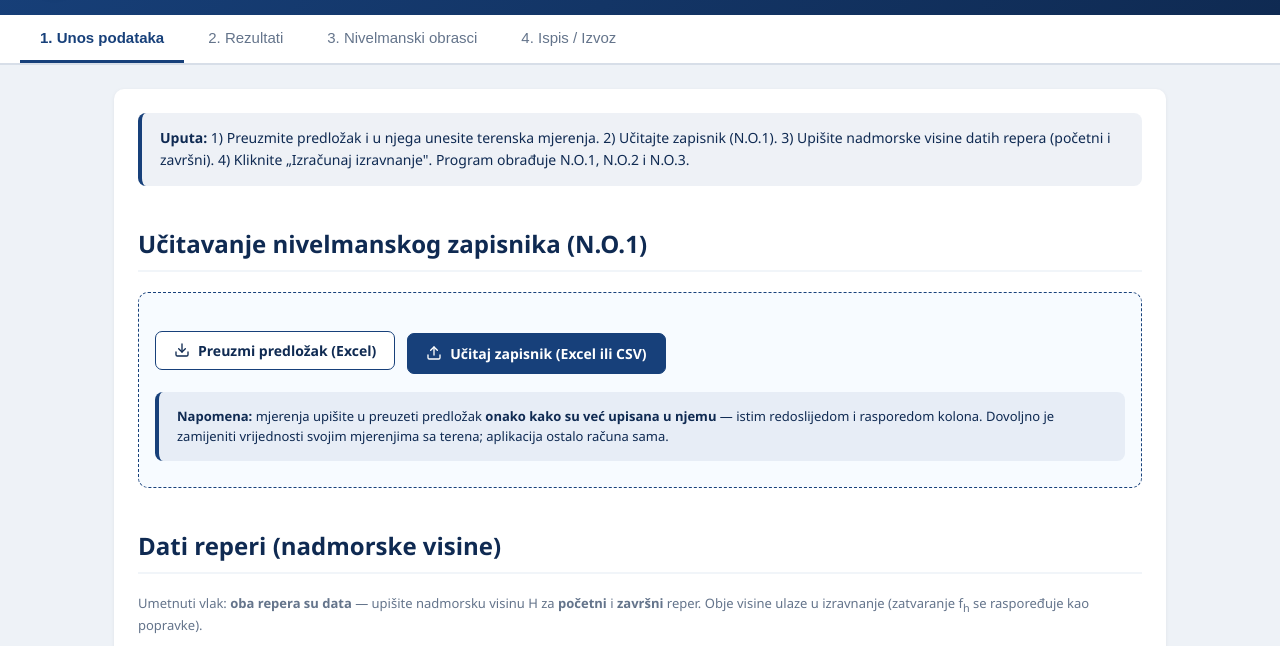
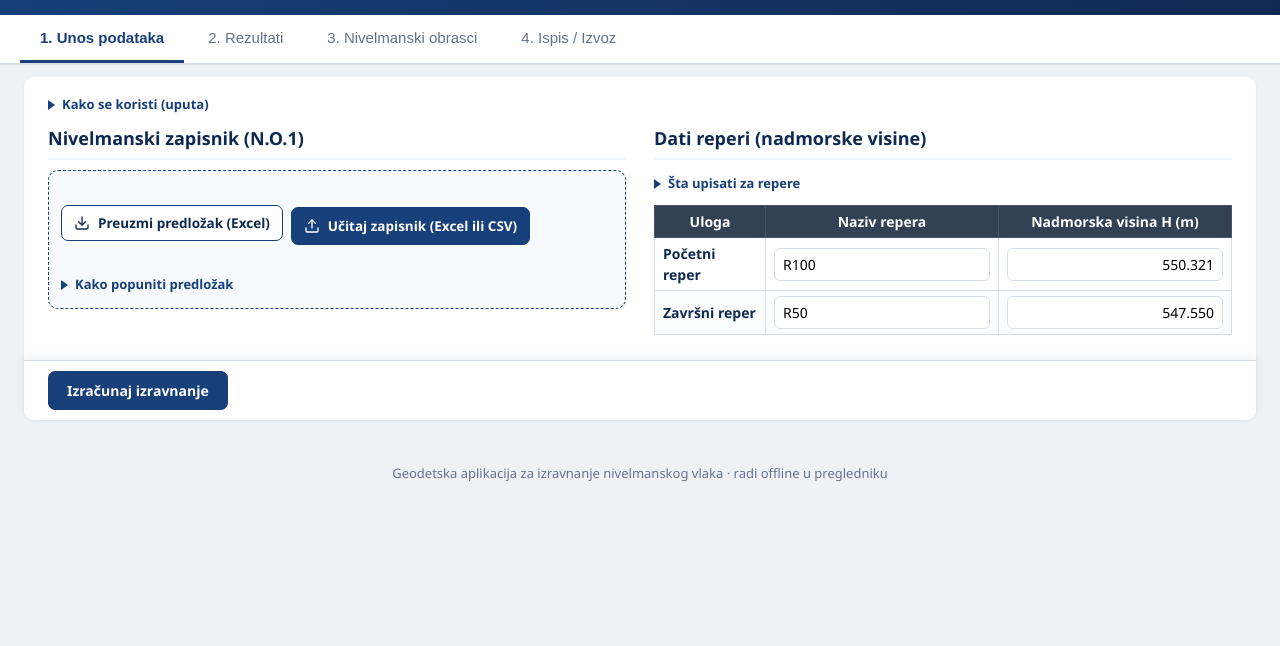
Before and after one commit to Edis199/Poligonski-vlak, a plain HTML site: page nivelman-app/index.html in a window 1280 px wide. Shown: the part 80-726 px from the top of the page. Drawn offline with Linux system fonts and the light colour scheme.

Commit message:
Nivelmanska: kartica Unos u dvije kolone, sklopljena objašnjenja, stalno vidljivo dugme Izračunaj

```diff
--- a/nivelman-app/index.html
+++ b/nivelman-app/index.html
@@ -41,13 +41,18 @@
 <main>
   <!-- ========== UNOS ========== -->
   <section id="unos" class="panel vidljiv">
+    <details class="uputa">
+      <summary>Kako se koristi (uputa)</summary>
       <div class="info">
         <strong>Uputa:</strong> 1) Preuzmite predložak i u njega unesite terenska mjerenja.
         2) Učitajte zapisnik (N.O.1). 3) Upišite nadmorske visine datih repera (početni i završni).
         4) Kliknite „Izračunaj izravnanje". Program obrađuje N.O.1, N.O.2 i N.O.3.
       </div>
+    </details>
 
-    <h2>Učitavanje nivelmanskog zapisnika (N.O.1)</h2>
+    <div class="unos-mreza">
+      <div class="unos-lijevo">
+        <h2>Nivelmanski zapisnik (N.O.1)</h2>
         <div class="ucitavanje-okvir">
           <div class="alatna">
         <button id="preuzmiPredlozak" class="dugme dugme-ikona">
@@ -62,18 +67,24 @@
         </label>
         <span id="statusUcitavanja" class="napomena"></span>
       </div>
-      <div class="info" style="font-size:13px">
-        <b>Napomena:</b> mjerenja upišite u preuzeti predložak <b>onako kako su već upisana u njemu</b> —
+          <details class="pomoc">
+            <summary>Kako popuniti predložak</summary>
+            <p class="napomena"><b>Napomena:</b> mjerenja upišite u preuzeti predložak <b>onako kako su već upisana u njemu</b> —
               istim redoslijedom i rasporedom kolona. Dovoljno je zamijeniti vrijednosti svojim mjerenjima
-        sa terena; aplikacija ostalo računa sama.
-      </div>
+              sa terena; aplikacija ostalo računa sama.</p>
+          </details>
           <div id="sazetakUcitavanja"></div>
         </div>
+      </div>
 
+      <div class="unos-desno">
         <h2>Dati reperi (nadmorske visine)</h2>
+        <details class="pomoc">
+          <summary>Šta upisati za repere</summary>
           <p class="napomena">Umetnuti vlak: <b>oba repera su data</b> — upišite nadmorsku visinu H za
             <b>početni</b> i <b>završni</b> reper. Obje visine ulaze u izravnanje (zatvaranje f<sub>h</sub>
             se raspoređuje kao popravke).</p>
+        </details>
         <div class="tabela-omot">
     <table class="tabela tabela-reperi" id="tabelaReperi">
       <thead>
@@ -94,8 +105,10 @@
     </table>
     </div>
         <p class="napomena" id="napomenaReperi"></p>
+      </div>
+    </div>
 
-    <div class="akcije">
+    <div class="akcije akcije-unos">
       <button id="izracunaj" class="dugme primarno">Izračunaj izravnanje</button>
     </div>
   </section>
--- a/nivelman-app/stil.css
+++ b/nivelman-app/stil.css
@@ -375,3 +375,52 @@ a.dugme-zagl{display:inline-flex;align-items:center;gap:8px;text-decoration:none
 .posao-podnozje{justify-content:flex-end;margin-top:14px}
 @media (max-width:600px){.posao-red{grid-template-columns:1fr}.posao-traka{margin-left:0;width:100%;justify-content:space-between}}
 @media print{.posao-traka,.posao-modal{display:none!important}}
+
+/* ===== Kartica „Unos podataka": gust raspored, sve na jednom ekranu ===== */
+.uputa{margin:0 0 12px}
+.uputa>summary,.pomoc>summary{cursor:pointer;color:var(--plava);font-size:13px;font-weight:600;list-style:none;display:inline-block;padding:2px 0}
+.uputa>summary::-webkit-details-marker,.pomoc>summary::-webkit-details-marker{display:none}
+.uputa>summary::before,.pomoc>summary::before{content:"";display:inline-block;margin-right:7px;border:5px solid transparent;border-left:7px solid currentColor;border-right:0;vertical-align:middle}
+.uputa[open]>summary::before,.pomoc[open]>summary::before{border:5px solid transparent;border-top:7px solid currentColor;border-bottom:0;margin-right:6px}
+.uputa .info{margin:8px 0 0}
+.pomoc{margin:6px 0 0}
+.pomoc .napomena{margin:6px 0 0}
+
+.unos-mreza h2{font-size:18px;margin:0 0 10px;padding-bottom:6px}
+.unos-mreza .ucitavanje-okvir{padding:12px;margin-bottom:10px}
+.unos-mreza .alatna{display:flex;gap:8px;flex-wrap:wrap;align-items:center}
+.unos-mreza .alatna .dugme{padding:8px 12px;font-size:13.5px}
+.unos-mreza .alatna #statusUcitavanja{flex:1 1 100%;font-size:12.5px}
+.unos-mreza .girus-panel{margin-top:8px}
+.unos-mreza .zatvoreni-vlak{margin:10px 0;font-size:13.5px}
+.unos-mreza .redukcija-blok{margin:14px 0 0;padding:12px 14px}
+.unos-mreza .redukcija-naslov{margin-bottom:8px;font-size:14px}
+.unos-mreza .redukcija-opis{margin:8px 0 0}
+.unos-mreza .tabela-date td,.unos-mreza .tabela-date th{padding:5px 8px}
+.unos-mreza .tabela-date td.uloga{white-space:normal;min-width:120px}
+.unos-mreza .tabela-date input{padding:6px 8px;font-size:14px}
+
+/* traka s dugmetom „Izračunaj" uvijek vidljiva pri dnu ekrana */
+.akcije-unos{position:sticky;bottom:0;z-index:5;margin:14px -24px -24px;padding:12px 24px;
+  background:#fff;border-top:1px solid var(--obrub);border-radius:0 0 10px 10px;box-shadow:0 -4px 10px rgba(15,42,82,.06)}
+
+/* široki ekran: dvije kolone (lijevo zapisnik i postavke, desno date tačke) */
+@media (min-width:1050px){
+  main:has(#unos.vidljiv){max-width:1380px}
+  .unos-mreza{display:grid;grid-template-columns:minmax(380px,5fr) 7fr;gap:28px;align-items:start}
+}
+
+/* stisnuti razmaci na kartici Unos (da sve stane na ekran laptopa) */
+main:has(#unos.vidljiv){padding-top:12px}
+#unos.panel{padding:14px 24px 0}
+.uputa{margin:0 0 8px}
+.unos-mreza .redukcija-blok{margin-top:10px}
+.akcije-unos{margin:12px -24px 0;padding:10px 24px}
+
+/* nivelmanska: tabela repera u gustom rasporedu, dvije jednake kolone */
+.unos-mreza .tabela-reperi td,.unos-mreza .tabela-reperi th{padding:5px 8px}
+.unos-mreza .tabela-reperi td.uloga{white-space:normal;min-width:110px}
+.unos-mreza .tabela-reperi input{padding:6px 8px;font-size:14px}
+@media (min-width:1050px){
+  .unos-mreza{grid-template-columns:minmax(380px,1fr) minmax(380px,1fr)}
+}
```
Lines whose indentation alone changed are shown as unchanged.
